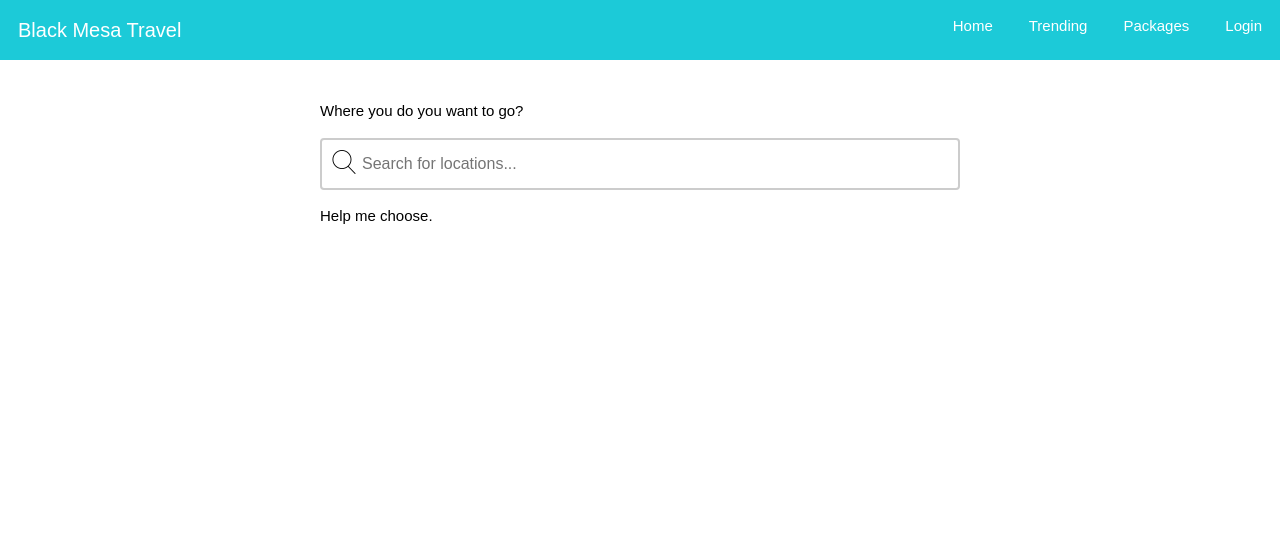
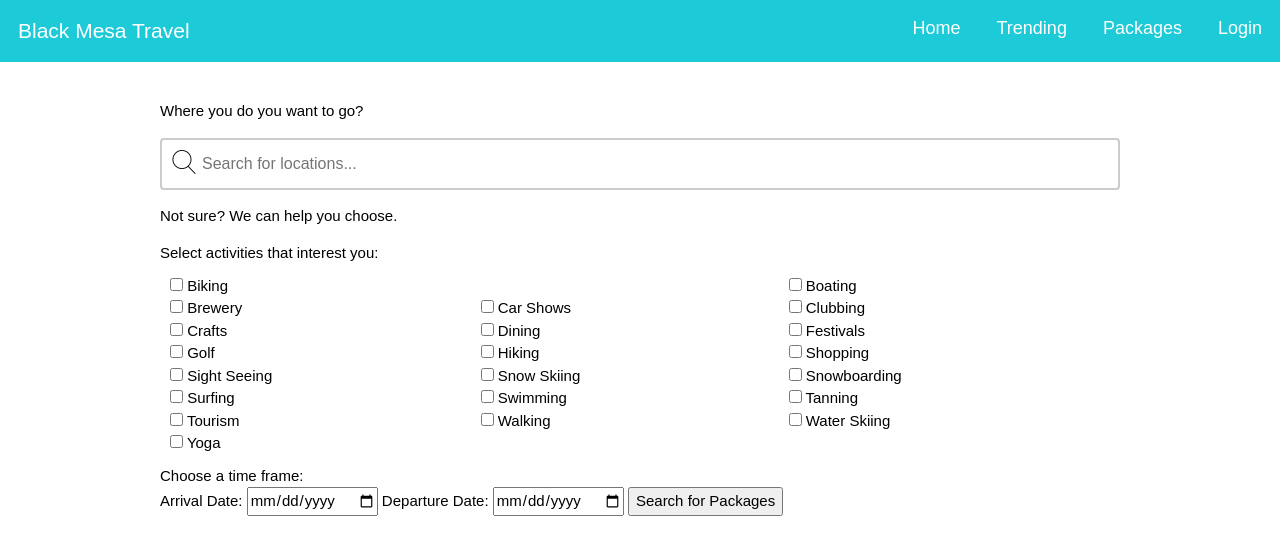
Before and after one commit to ladybugsjdk/travelagency, a PHP site: page / in a window 1280 px wide. Shown: the top 555 px of the page. Run offline with PHP 8.4, Linux system fonts and the light colour scheme.

Commit message:
added search, continuing to work on css/js

```diff
--- a/index.html
+++ b/index.html
@@ -35,7 +35,42 @@
     <form>
       <input type="text" name="searchLocation" placeholder="Search for locations...">
     </form>
-    <p>Help me choose.</p>
+  </div>
+
+  <!-- Advanced search -->
+  <div class="advsearch">
+    <p>Not sure? We can help you choose.</p>
+    <form>
+        Select activities that interest you:<br>
+        <div class="gridcontainer">
+          <div class="griditem"><input type="checkbox" name="act1" value="Biking"> Biking</div>
+          <span class="check"></span>
+          <div class="griditem"><input type="checkbox" name="act2" value="Boating"> Boating</div>
+          <div class="griditem"><input type="checkbox" name="act3" value="Brewery"> Brewery</div>
+          <div class="griditem"><input type="checkbox" name="act4" value="Carshows"> Car Shows</div>
+          <div class="griditem"><input type="checkbox" name="act5" value="Clubbing"> Clubbing</div>
+          <div class="griditem"><input type="checkbox" name="act6" value="Crafts"> Crafts</div>
+          <div class="griditem"><input type="checkbox" name="act7" value="Dining"> Dining</div>
+          <div class="griditem"><input type="checkbox" name="act8" value="Festivals"> Festivals</div>
+          <div class="griditem"><input type="checkbox" name="act9" value="Golf"> Golf</div>
+          <div class="griditem"><input type="checkbox" name="act10" value="Hiking"> Hiking</div>
+          <div class="griditem"><input type="checkbox" name="act11" value="Shopping"> Shopping</div>
+          <div class="griditem"><input type="checkbox" name="act12" value="Sights"> Sight Seeing</div>
+          <div class="griditem"><input type="checkbox" name="act13" value="SnowSkiing"> Snow Skiing</div>
+          <div class="griditem"><input type="checkbox" name="act14" value="Snowboarding"> Snowboarding</div>
+          <div class="griditem"><input type="checkbox" name="act15" value="Surfing"> Surfing</div>
+          <div class="griditem"><input type="checkbox" name="act16" value="Swimming"> Swimming</div>
+          <div class="griditem"><input type="checkbox" name="act17" value="Tanning"> Tanning</div>
+          <div class="griditem"><input type="checkbox" name="act18" value="Tourism"> Tourism</div>
+          <div class="griditem"><input type="checkbox" name="act19" value="Walking"> Walking</div>
+          <div class="griditem"><input type="checkbox" name="act20" value="WaterSkiing"> Water Skiing</div>
+          <div class="griditem"><input type="checkbox" name="act21" value="Yoga"> Yoga</div>
+        </div>
+        Choose a time frame:<br>
+        Arrival Date: <input type="date" name="arrival">
+        Departure Date: <input type="date" name="departure">
+        <input type="button" value="Search for Packages">
+      </form>
   </div>
 </body>
 </html>
--- a/main.css
+++ b/main.css
@@ -23,11 +23,12 @@ Nav Bar section
 
 #navbranding {
     float: left;
-    font-size: 20px;
+    font-size: 21px;
 }
 
 .navitem {
     float: right;
+    font-size: 18px;
 }
 
 
@@ -54,7 +55,7 @@ Search bar
 .search {
     margin: auto;
     margin-top: 100px;
-    width: 50%;
+    width: 75%;
 }
 input[type=text] {
     width: 100%;
@@ -68,6 +69,22 @@ input[type=text] {
     background-position: 10px 10px;
     background-repeat: no-repeat;
   }
+
+/*************
+Advanced search
+*************/
+.advsearch {
+    margin: auto;
+    margin-top: 0;
+    width: 75%;
+}
+
+.gridcontainer {
+    display: grid;
+    grid-template-columns: auto auto auto;
+    padding: 10px;
+}
+
 /*******
 Media Queries
 ********/
```
